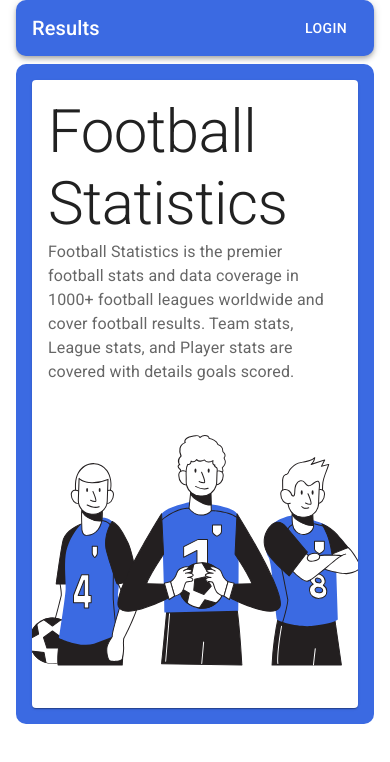
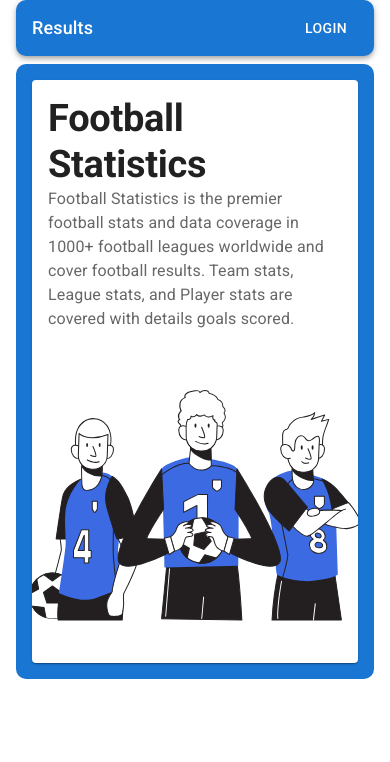
Before and after one commit to Azizkhuja/Football-Results-App, a React (Vite) app: page / in a window 390 px wide. Shown: the top 762 px of the page. Built offline with nearby package versions, Linux system fonts and the light colour scheme.

Commit message:
main page responsivenes added

```diff
--- a/src/App.jsx
+++ b/src/App.jsx
@@ -3,7 +3,11 @@ import React, { useState, useEffect } from "react";
 import { Grid, Container, Box } from "@mui/material";
 import "./App.css";
 import CssBaseline from "@mui/material/CssBaseline";
-import { ThemeProvider, createTheme } from "@mui/material/styles";
+import {
+  ThemeProvider,
+  createTheme,
+  responsiveFontSizes,
+} from "@mui/material/styles";
 
 const theme = createTheme({
   palette: {
@@ -15,6 +19,8 @@ const theme = createTheme({
     },
   },
 });
+let theme1 = createTheme();
+theme1 = responsiveFontSizes(theme1);
 
 import Fixtures from "./components/Fixtures";
 import News from "./components/News";
@@ -25,7 +31,7 @@ function App() {
   return (
     <>
       <CssBaseline />
-      <ThemeProvider theme={theme}>
+      <ThemeProvider theme={(theme, theme1)}>
         <Container>
           <Navbar />
           <Box
--- a/src/components/Main.jsx
+++ b/src/components/Main.jsx
@@ -6,10 +6,18 @@ import logo from "../images/hero.svg";
 const Main = () => {
   return (
     <Card color="secondary">
-      <Grid container sx={{ justifyContent: "center", alignItems: "center" }}>
+      <Grid
+        container
+        spacing={1}
+        sx={{ justifyContent: "center", alignItems: "center" }}
+      >
         <Grid item md={7}>
           <CardContent>
-            <Typography variant="h2" component="div">
+            <Typography
+              variant="h2"
+              component="div"
+              sx={{ fontWeight: "bold" }}
+            >
               Football Statistics
             </Typography>
             <Typography variant="body1" color="text.secondary">
@@ -25,7 +33,7 @@ const Main = () => {
             component="img"
             height="300"
             image={logo}
-            alt="green iguana"
+            alt="hero image"
           />
         </Grid>
       </Grid>
```
